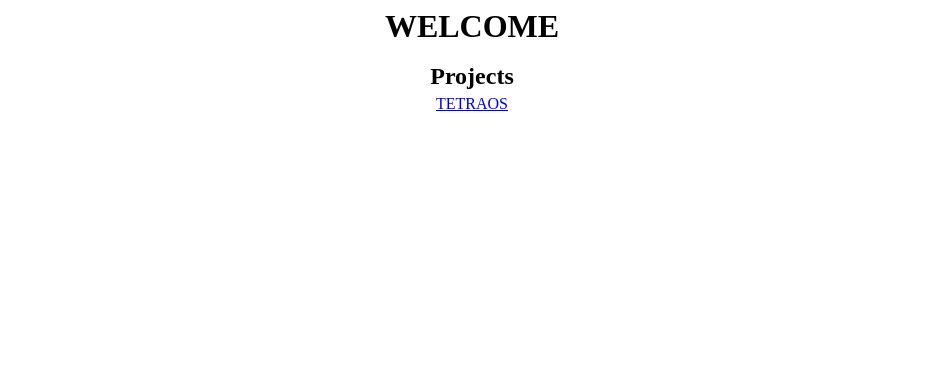
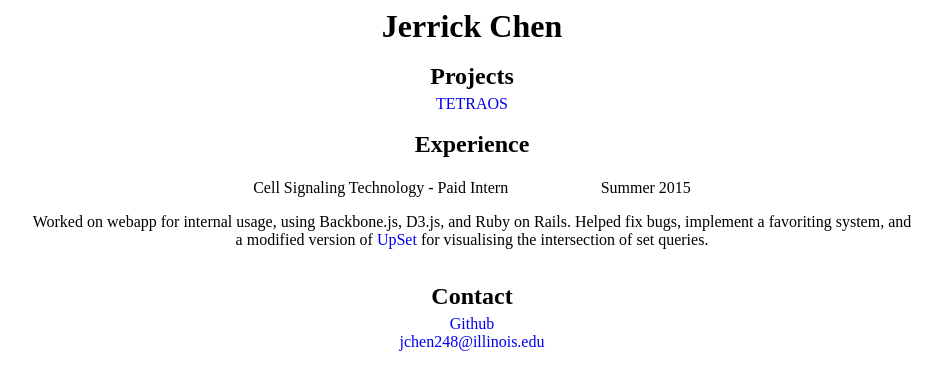
Before and after one commit to jerrickc/jerrickc.github.io, a plain HTML site: page index.html in a window 1280 px wide. Shown: the whole page, without its empty margins (168-1110 px from the left). Drawn offline with Linux system fonts and the light colour scheme.

Commit message:
added new sections

```diff
--- a/index.html
+++ b/index.html
@@ -1,7 +1,7 @@
 <!DOCTYPE html>
 <html>
 <head>
-	<title>Test Site</title>
+	<title>Jerrick Chen</title>
 	<style type = "text/css">
 		h1{
 			margin:auto;
@@ -16,17 +16,39 @@
 			margin:auto;
 			text-align:center;
 		}
+		a{
+			text-decoration:none;
+		}
+		.times{
+			padding-left: 10%;
+		}
+		p{
+			padding-left: 15%;
+			padding-right: 15%;
+		}
 	</style>
 </head>
 <body>
-	<h1>WELCOME</h1>
+	<h1>Jerrick Chen</h1>
 	<br/>
 	<div class = "section">
 		<h2>Projects</h2>
 		<a href="/game.html">TETRAOS</a>
 	</div>
+	<br>
 	<div class = "section">
-
+		<h2>Experience</h2>
+		<p>Cell Signaling Technology - Paid Intern <span class = "times">Summer 2015</p>
+		<p>Worked on webapp for internal usage, using Backbone.js, D3.js, and Ruby on Rails. Helped fix bugs, implement a favoriting system, and a modified version of <a href = "http://vcg.seas.harvard.edu/publications/upset-visualization-intersecting-sets">UpSet</a> for visualising the intersection of set queries.</p>
+		<p></p>
+		<p></p>
+	</div>
+	<br>
+	<div class = "section">
+		<h2>Contact</h2>
+		<a href = "https://github.com/jerrickc">Github</a>
+		<br>
+		<a href='m&#97;&#105;lto&#58;jch&#101;%6E%324%38%40ill&#105;%6&#69;&#111;is&#46;&#101;d&#117;'>jchen2&#52;8&#64;i&#108;lino&#105;s&#46;edu</a>
 	</div>
 </body>
 </html>
```
